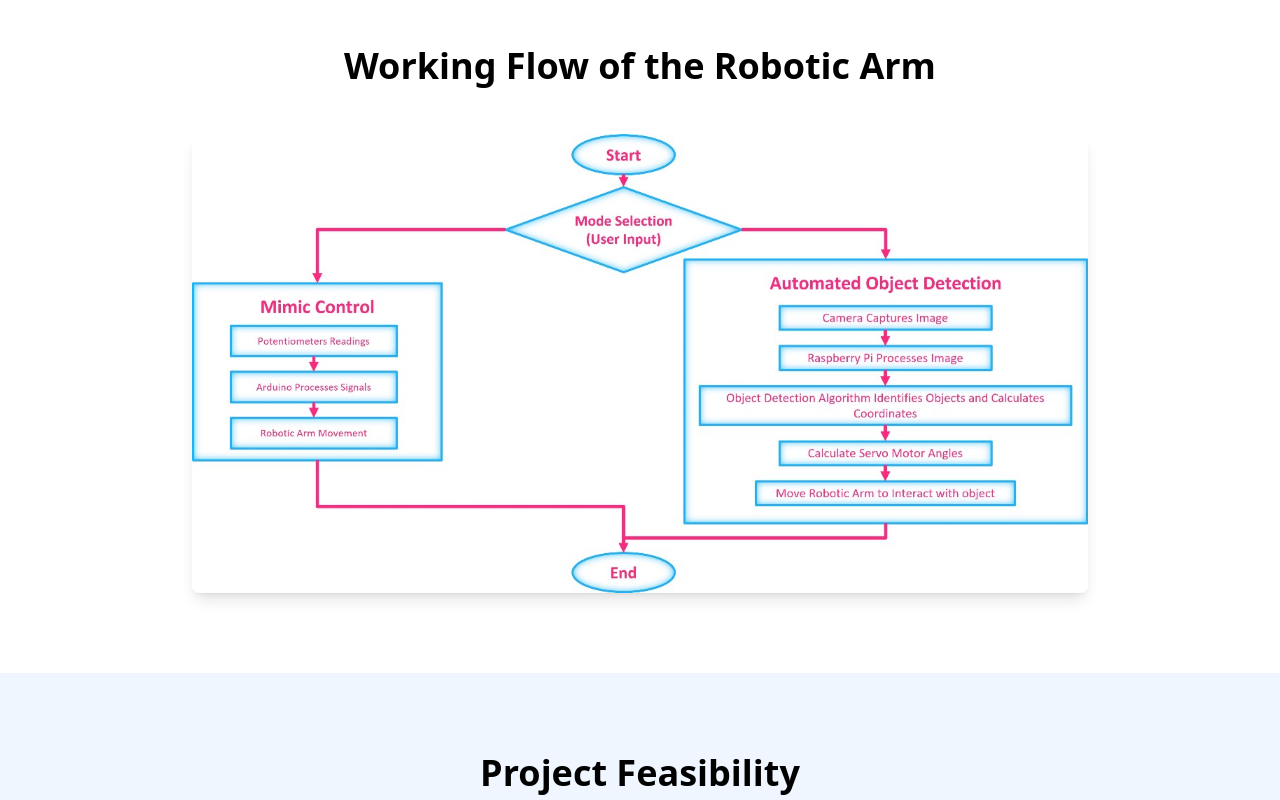
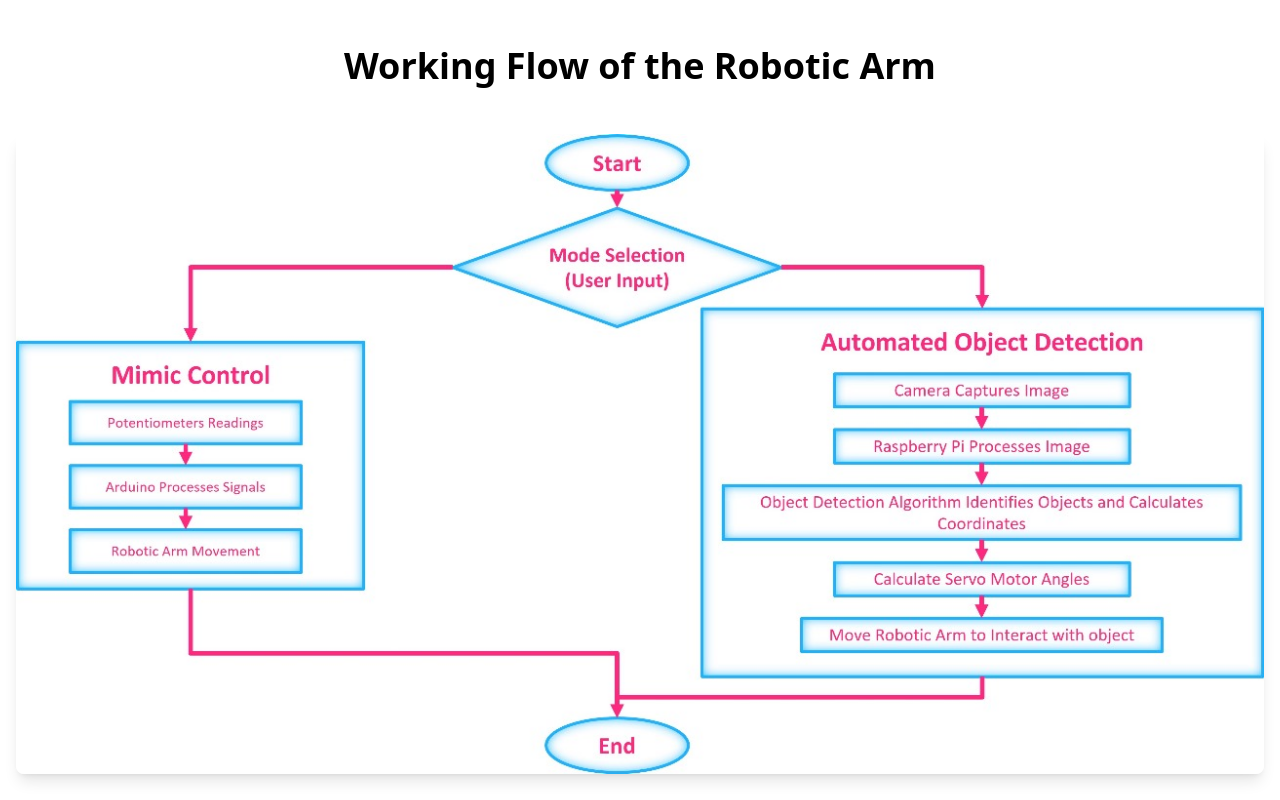
Before and after one commit to Omkar825/Robotic-Arm, a React (Vite) app: page / in a window 1280 px wide. Shown: the part 1300-2100 px from the top of the page. Built offline with nearby package versions, Linux system fonts and the light colour scheme.

Commit message:
Update FlowChart.tsx

```diff
--- a/src/components/FlowChart.tsx
+++ b/src/components/FlowChart.tsx
@@ -8,11 +8,11 @@ export const FlowChart: React.FC = () => {
           Working Flow of the Robotic Arm
         </h2>
 
-        <div className="relative group cursor-zoom-in">
+        <div className="relative group">
           <img
             src="/flow chart.jpeg"
             alt="Robotic Arm Flow Chart"
-            className="w-full max-w-4xl mx-auto rounded-lg shadow-lg transition-transform duration-300 group-hover:scale-[1.02]"
+            className="w-full mx-auto rounded-lg shadow-lg transition-transform duration-300 group-hover:scale-[1.02]"
           />
           <div className="absolute inset-0 bg-black opacity-0 group-hover:opacity-10 transition-opacity rounded-lg" />
         </div>
```
